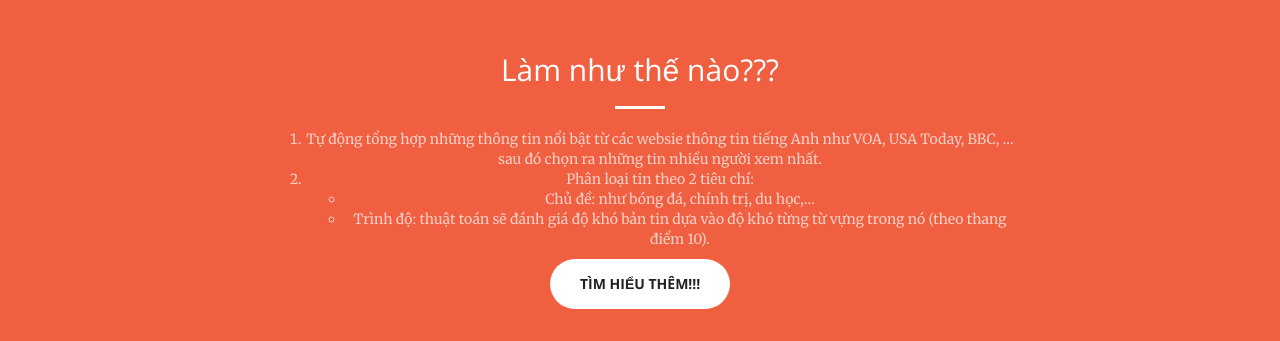
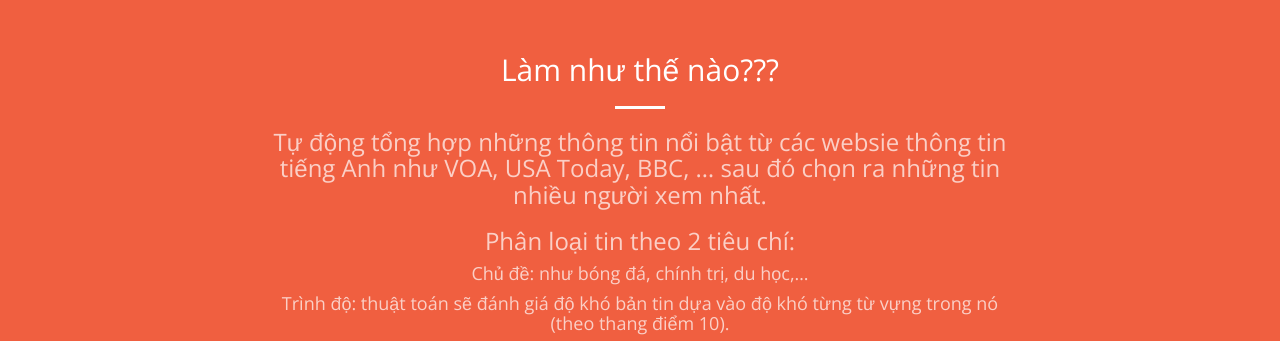
Before and after one commit to truongvanhoang/minsam.github-io, a website: page index.html in a window 1280 px wide. Shown: the part 1960-2301 px from the top of the page. Drawn offline with nearby package versions, Linux system fonts and the light colour scheme.

Commit message:
Update index.html

```diff
--- a/index.html
+++ b/index.html
@@ -151,15 +151,10 @@
                     <h2 class="section-heading">Làm như thế nào???</h2>
                     <hr class="light">
 					<div class="text-faded">
-					<ol>
-                    	<li>Tự động tổng hợp những thông tin nổi bật từ các websie thông tin tiếng Anh như VOA, USA Today, BBC, … sau đó chọn ra những tin nhiều người xem nhất.</li>
-						<li>Phân loại tin theo 2 tiêu chí:
-						<ul>
-							<li>Chủ đề: như bóng đá, chính trị, du học,…</li>
-							<li>Trình độ: thuật toán sẽ đánh giá độ khó bản tin dựa vào độ khó từng từ vựng trong nó (theo thang điểm 10).</li>
-						</ul>
-						</li>
-					</ol>
+                    	<h3>Tự động tổng hợp những thông tin nổi bật từ các websie thông tin tiếng Anh như VOA, USA Today, BBC, … sau đó chọn ra những tin nhiều người xem nhất.</h3>
+						<h3>Phân loại tin theo 2 tiêu chí:</h3>
+							<h4>Chủ đề: như bóng đá, chính trị, du học,…</h4>
+							<h4>Trình độ: thuật toán sẽ đánh giá độ khó bản tin dựa vào độ khó từng từ vựng trong nó (theo thang điểm 10).</h4>
 					</div>
                     <a href="#portfolio" class="page-scroll btn btn-default btn-xl sr-button">Tìm hiểu thêm!!!</a>
                 </div>
```
